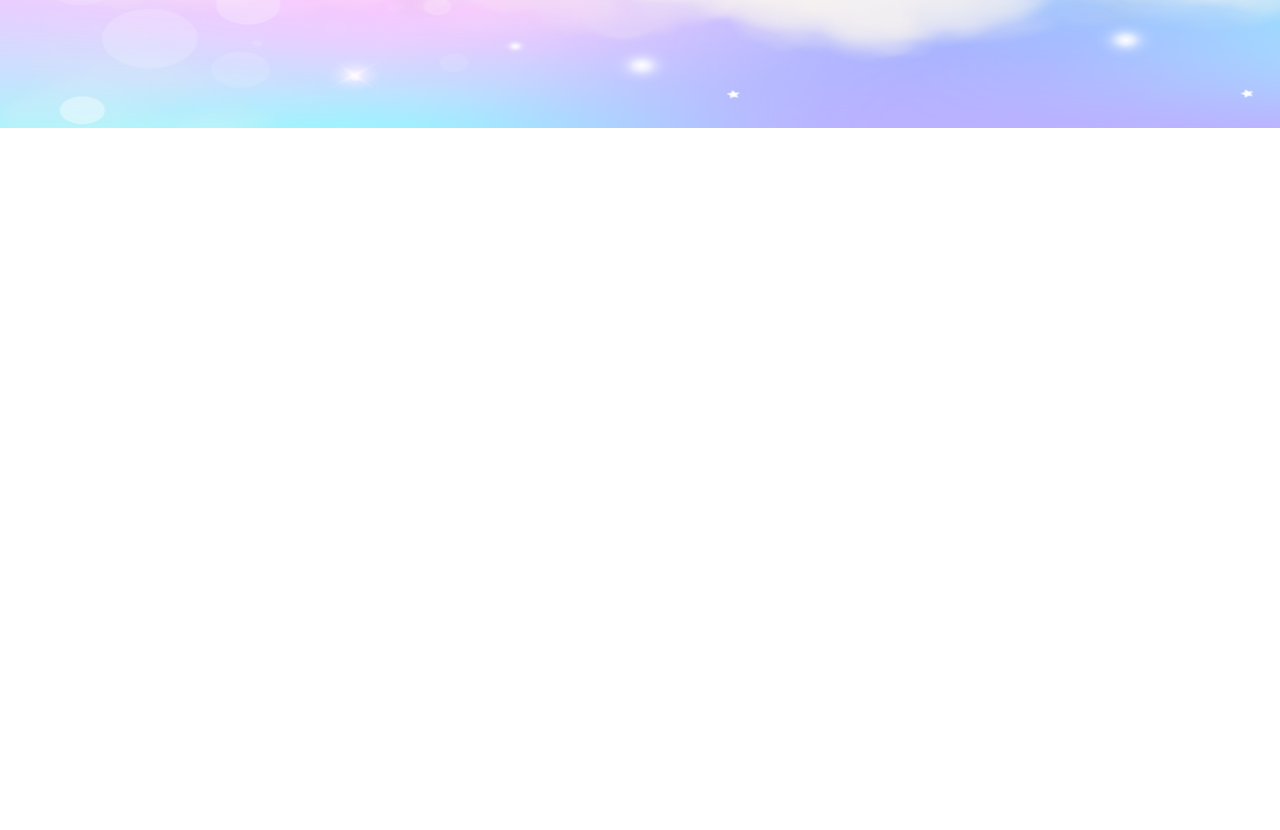
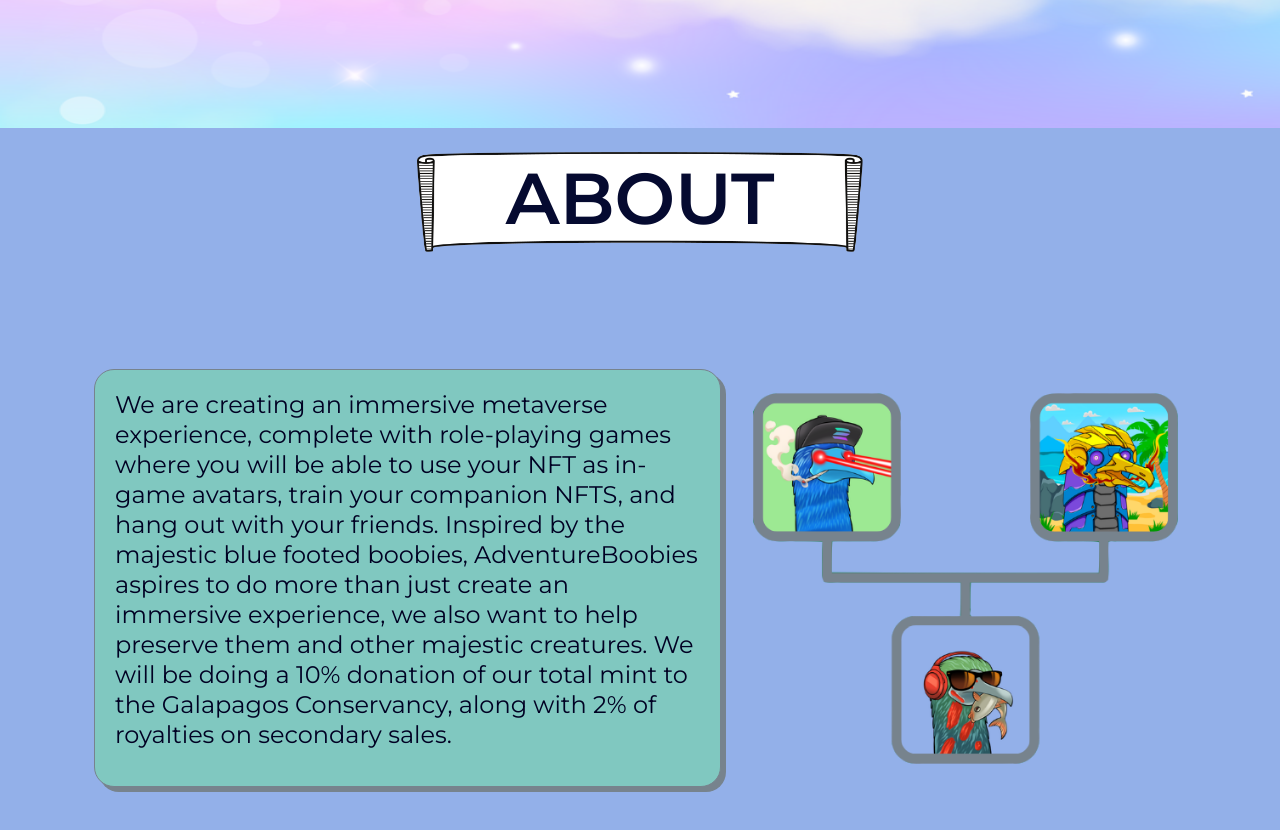
Before and after one commit to nhanlnt-96/boobies-landing, a React (Create React App) app: page / in a window 1280 px wide. Shown: the part 680-1510 px from the top of the page. Before the commit the page ends 808 px from the top, so only its background shows below. Built offline with nearby package versions, Linux system fonts and the light colour scheme; the HTML template or start-up script is replaced by a standard one.

Commit message:
[about]: Complete create abount component

```diff
--- /dev/null
+++ b/src/components/about/AboutComp.js
@@ -0,0 +1,36 @@
+import React from 'react';
+import {Col, Container, Row} from "react-bootstrap";
+import AboutImg from '../../assets/imgs/bgAbout.png';
+
+import './AboutComp.scss';
+
+const AboutComp = () => {
+  return (
+    <Container fluid className="about-comp comp-height">
+      <Container className="about-comp-container">
+        <Row className="about-comp-title d-flex justify-content-center align-items-center">
+          <div className="title-border d-flex justify-content-center align-items-center">
+            <h6 className="title">ABOUT</h6>
+          </div>
+        </Row>
+        <Row className="about-comp-content justify-content-center align-items-center">
+          <Col ld={6} md={7} sm={12} className="about-comp-left">
+            <div className="about-content-container">
+              <p className="content">We are creating an immersive metaverse experience, complete with role-playing games
+                where you will be able to use your NFT as in-game avatars, train your companion NFTS, and hang out with
+                your friends. Inspired by the majestic blue footed boobies, AdventureBoobies aspires to do more than
+                just create an immersive experience, we also want to help preserve them and other majestic creatures. We
+                will be doing a 10% donation of our total mint to the Galapagos Conservancy, along with 2% of royalties
+                on secondary sales.</p>
+            </div>
+          </Col>
+          <Col ld={6} md={5} sm={12} className="about-comp-right d-flex justify-content-center align-items-center">
+            <img src={AboutImg} alt="about-boobies"/>
+          </Col>
+        </Row>
+      </Container>
+    </Container>
+  );
+};
+
+export default AboutComp;
--- /dev/null
+++ b/src/components/about/AboutComp.scss
@@ -0,0 +1,69 @@
+@import "../../styles/rwd";
+
+.about-comp {
+  background-color: #93b0e9;
+}
+
+.about-comp-container .about-comp-title {
+  .title-border {
+    background: url("../../assets/imgs/aboutTitleBorder.png") no-repeat center;
+    background-size: 100% 100%;
+    width: 40%;
+    padding: 10px;
+    height: 100px;
+
+    .title {
+      color: #050a30;
+      font-size: 72px;
+      font-weight: 600;
+      text-align: center;
+    }
+
+    @include mobile {
+      width: 100%;
+      .title {
+        font-size: 50px;
+      }
+    }
+    @include tablet {
+      width: 60%;
+    }
+  }
+}
+
+.about-comp-container .about-comp-content {
+  min-height: calc(100vh - 100px - 48px);
+
+  .about-comp {
+    &-left .about-content-container {
+      border: 1px solid #77838d;
+      background-color: #80c8c0;
+      box-shadow: #77838d 5px 5px;
+      border-radius: 20px;
+      padding: 20px;
+
+      .content {
+        color: #000123;
+        font-size: 24px;
+        font-weight: 400;
+        line-height: 30px;
+      }
+    }
+
+    &-right {
+      padding: 0 20px;
+
+      img {
+        width: 100%;
+      }
+
+      @include mobile {
+        padding: unset;
+      }
+    }
+  }
+
+  @include mobile {
+    margin-top: 24px;
+  }
+}
--- a/src/components/mainLayout/MainLayout.js
+++ b/src/components/mainLayout/MainLayout.js
@@ -1,6 +1,7 @@
 import React from 'react';
 import {Container, Row} from "react-bootstrap";
 import BannerComp from "../banner/BannerComp";
+import AboutComp from "../about/AboutComp";
 
 const MainLayout = () => {
   return (
@@ -8,6 +9,9 @@
       <Row id="home">
         <BannerComp/>
       </Row>
+      <Row id="about">
+        <AboutComp/>
+      </Row>
     </Container>
   );
 };
```
Also changed, not shown: src/assets/imgs/aboutTitleBorder.png (added), src/assets/imgs/bgAbout.png (added).
